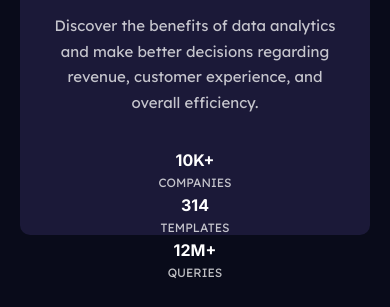
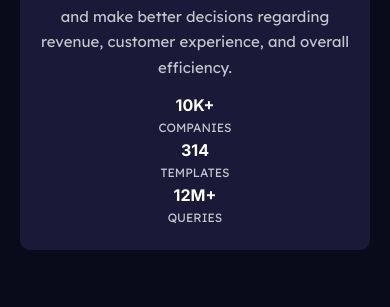
Before and after one commit to Julizajz/stats-preview-card, a plain HTML site: page index.html in a window 390 px wide. Shown: the part 537-844 px from the top of the page. Drawn offline with Linux system fonts and the light colour scheme.

Commit message:
edited margin, padding to card-1 content

```diff
--- a/main.css
+++ b/main.css
@@ -117,7 +117,7 @@ img{
 
     .card-1{
       width: 350px;
-      height: 400px;
+      height: 430px;
       padding: 0;
       text-align: center;
       border-top-left-radius: 0;
@@ -127,7 +127,13 @@ img{
     .card-header{
         font-size: 30px;
         margin: 20px 10px 5px;
+        padding-bottom: 5px;
 
+    }
+
+    .card-info{
+        margin: 10px 10px 5px;
+        padding: 5px 10px;
     }
 
     .flex-group{
```
